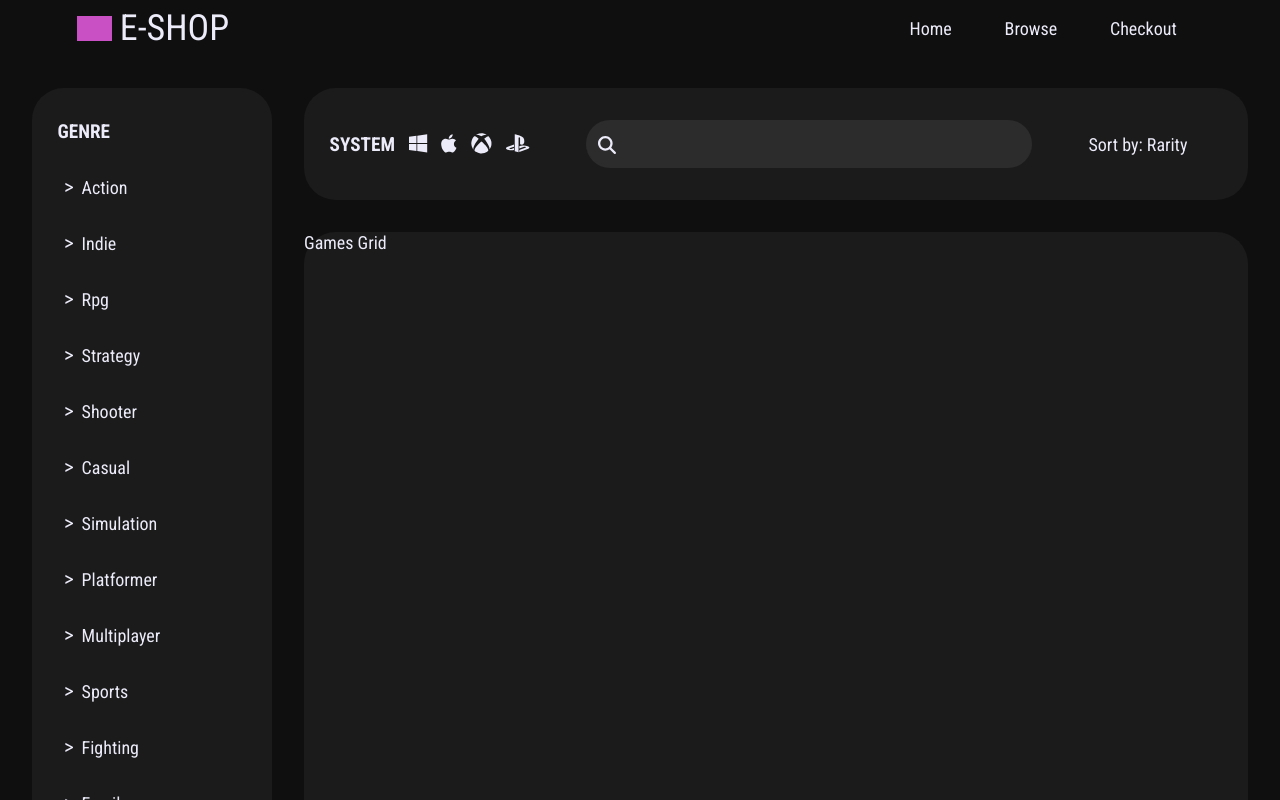
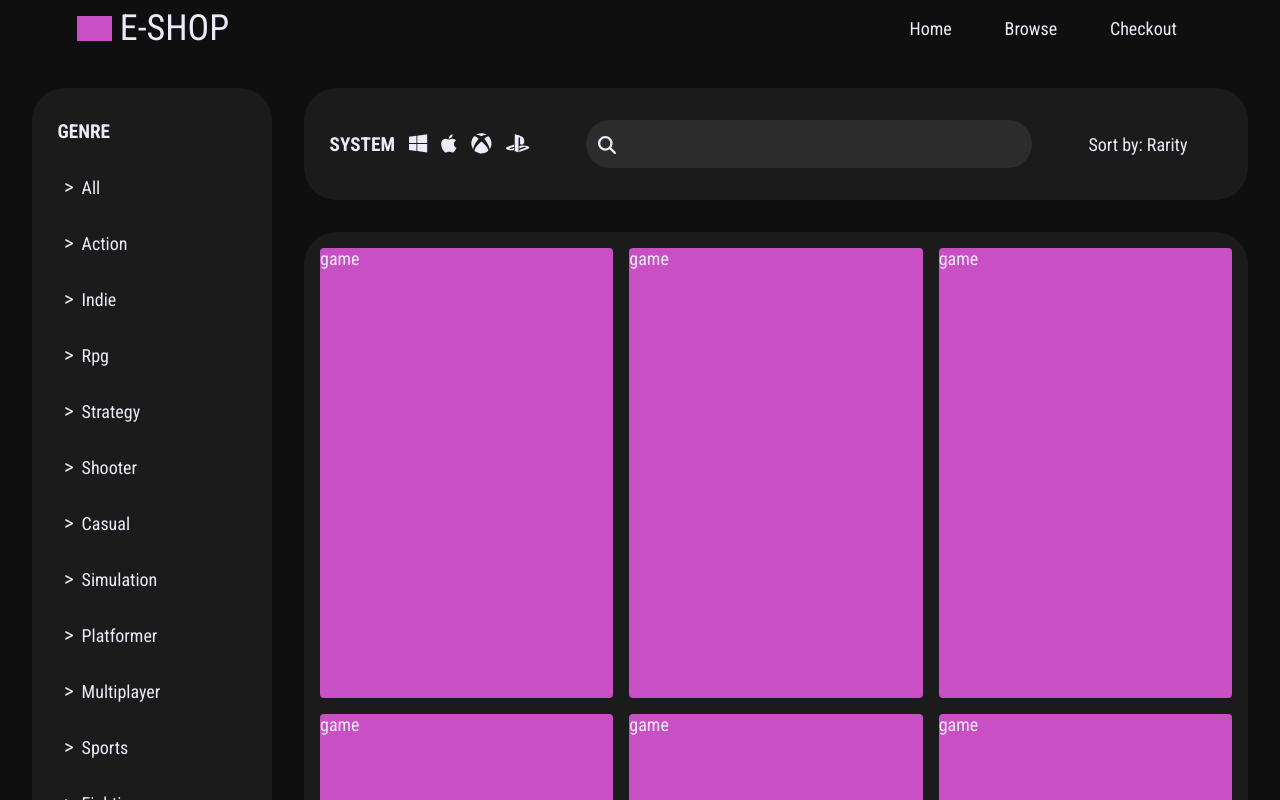
Before and after one commit to Quazf1x/E-SHOP, a React (Vite) app: page /games in a window 1280 px wide. Shown: the top 800 px of the page. Built offline with nearby package versions, Linux system fonts and the light colour scheme.

Commit message:
Ver 0.1.13

```diff
--- /dev/null
+++ b/src/assets/components/BrowsePage/GameCard.tsx
@@ -0,0 +1,5 @@
+const GameCard = () => {
+  return <div className="gamecard">game</div>;
+};
+
+export default GameCard;
--- a/src/assets/components/BrowsePage/GamesGrid.tsx
+++ b/src/assets/components/BrowsePage/GamesGrid.tsx
@@ -1,5 +1,20 @@
+import GameCard from "./GameCard";
+
 const GamesGrid = () => {
-  return <div className="games-grid-wrapper">Games Grid</div>;
+  return (
+    <div className="games-grid-wrapper">
+      <GameCard />
+      <GameCard />
+      <GameCard />
+      <GameCard />
+      <GameCard />
+      <GameCard />
+      <GameCard />
+      <GameCard />
+      <GameCard />
+      <GameCard />
+    </div>
+  );
 };
 
 export default GamesGrid;
--- a/src/assets/components/BrowsePage/GenreBar.tsx
+++ b/src/assets/components/BrowsePage/GenreBar.tsx
@@ -6,6 +6,7 @@ const GenreBar = () => {
       <h3 id="genre-heading" className="browse-heading">
         Genre
       </h3>
+      <GenreButton id="No-Genre" genreName="All" />
       <GenreButton id="Action-Genre" genreName="Action" />
       <GenreButton id="Indie-Genre" genreName="Indie" />
       <GenreButton id="Rpg-Genre" genreName="Rpg" />
--- a/src/assets/styles/browseBanner.css
+++ b/src/assets/styles/browseBanner.css
@@ -12,10 +12,16 @@
 
 .games-grid-wrapper {
   grid-row: 2/3;
+  display: grid;
+  grid-template: 450px / repeat(auto-fill, minmax(250px, 1fr));
+  grid-auto-rows: 450px;
+  gap: 1rem;
+  padding: 1rem;
 }
 
 .genre-bar-wrapper {
   grid-row: 1/3;
+  max-height: 52rem;
 }
 
 .browse-heading {
--- /dev/null
+++ b/src/assets/styles/gamesGrid.css
@@ -0,0 +1,5 @@
+.gamecard {
+  background-color: var(--primary);
+  border-radius: 0.25rem;
+  cursor: pointer;
+}
--- a/src/assets/styles/genreBar.css
+++ b/src/assets/styles/genreBar.css
@@ -26,7 +26,7 @@
 }
 
 .genre-button-label > p {
-  transition: all 0.2s;
+  transition: all 0.25s;
 
   padding: 1rem 2rem;
 }
--- a/src/main.tsx
+++ b/src/main.tsx
@@ -12,6 +12,7 @@ import "./assets/styles/lastSeenBanner.css";
 import "./assets/styles/browseBanner.css";
 import "./assets/styles/filterBar.css";
 import "./assets/styles/genreBar.css";
+import "./assets/styles/gamesGrid.css";
 
 const router = createBrowserRouter([
   {
```
